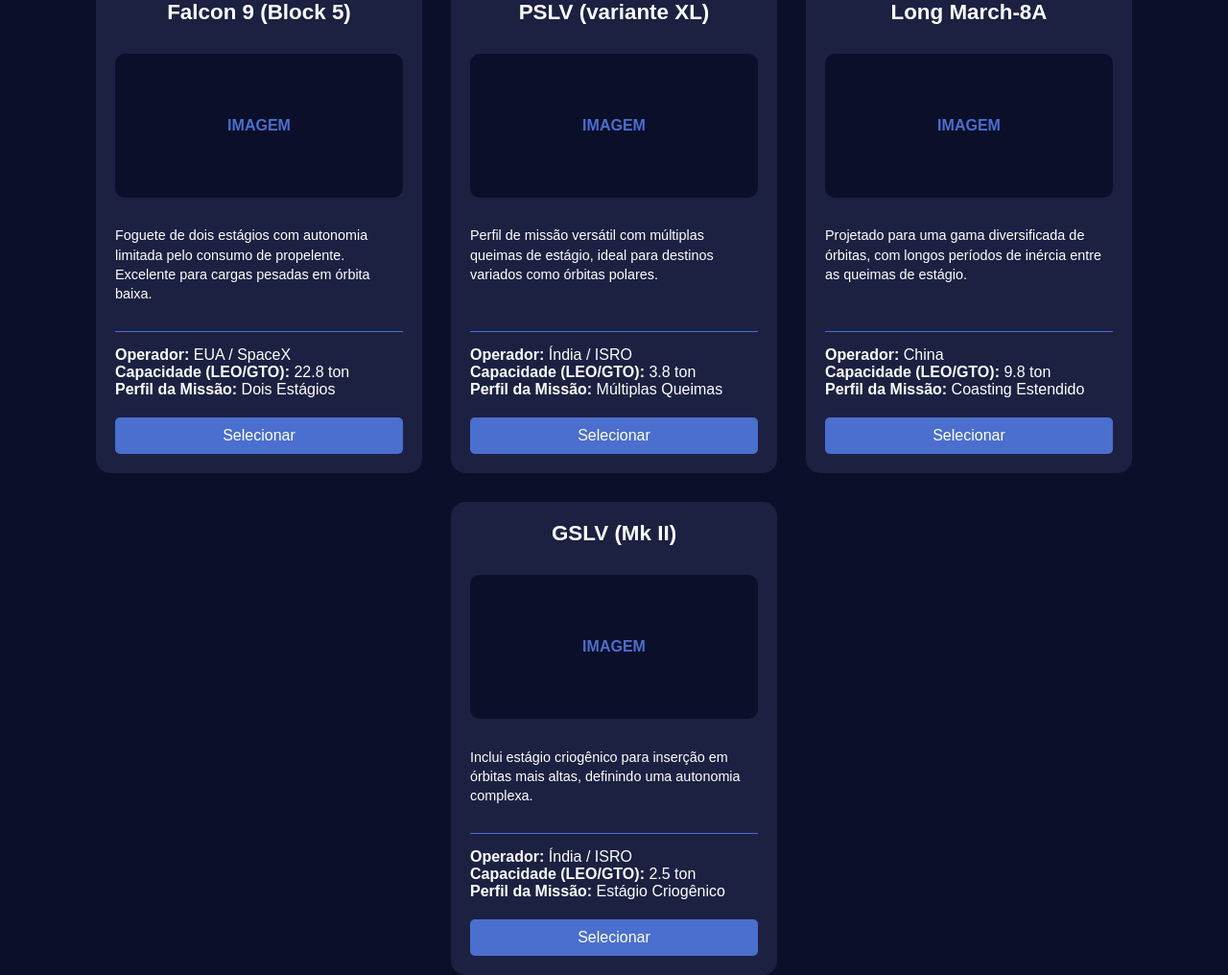
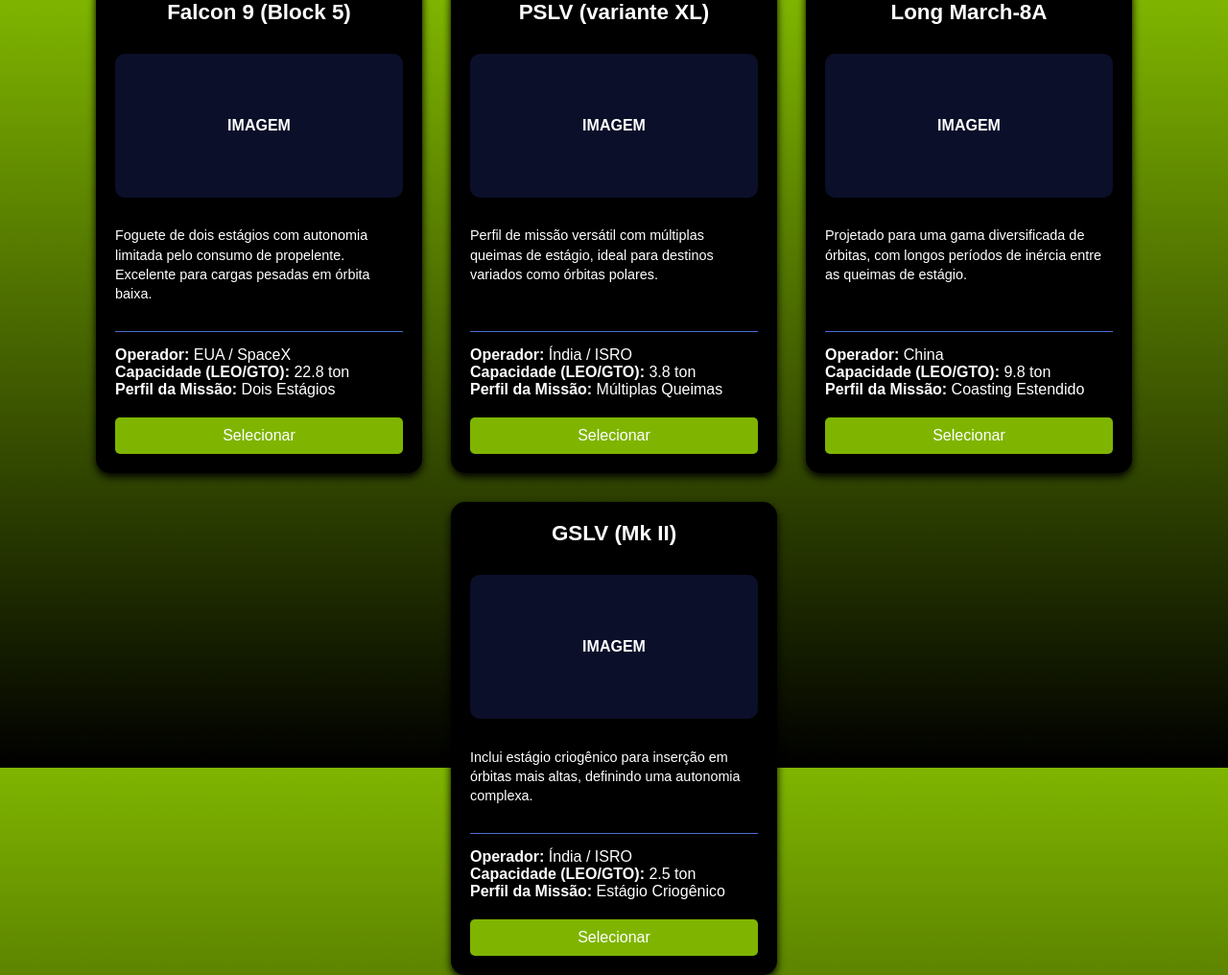
Before and after one commit to haroldocurti/Cosmo-Casa, a Flask app: page /montagem-transporte/1 in a window 1280 px wide. Shown: the whole page at 96% size. Run offline with Flask 3, Linux system fonts and the light colour scheme.

Commit message:
Modificando Cores

```diff
--- a/app.py
+++ b/app.py
@@ -143,7 +143,7 @@
         },
         'exoplaneta': {
             'nome': 'Exoplaneta',
-            'imagem': 'missao_exoplaneta.png',
+            'imagem': 'Exoplaneta.png',
             # ADIÇÃO: Descrição e stats para o card
             'descricao': 'Uma jornada para as estrelas em busca de um novo lar. Desafios desconhecidos e extremos aguardam no primeiro habitat interestelar.',
             'stats': {
--- a/static/css/style.css
+++ b/static/css/style.css
@@ -3,7 +3,7 @@
    ========================================================================== */
 
 body {
-    background-color: #0B0F29; /* Azul escuro espacial */
+    background:linear-gradient(#7FB500, #000);/* Azul escuro espacial */
     color: white;
     font-family: Arial, sans-serif;
     display: flex;
@@ -35,7 +35,7 @@
     display: inline-block;
     margin-top: 20px;
     padding: 10px 20px;
-    background-color: #4a6fce;
+    background-color: #7FB500;
     color: white;
     text-decoration: none;
     border-radius: 5px;
@@ -83,6 +83,8 @@
     color: var(--cor-texto-secundario);
     margin-top: 10px;
     margin-bottom: 15px;
+    src: url('../fontes/korataki.otf');
+    font-family: 'korataki', sans-serif;
 }
 
 .missao-stats {
@@ -103,13 +105,14 @@
 }
 
 .nave-card {
-    background-color: #1c2142;
+    background-color: #000;
     padding: 20px;
     border-radius: 15px;
     width: 300px;
     display: flex;
     flex-direction: column;
     text-align: left;
+    box-shadow: 0 4px 8px rgba(0, 0, 0, 1.5);
 }
 
 .nave-card h4 {
@@ -127,7 +130,6 @@
     justify-content: center;
     align-items: center;
     font-weight: bold;
-    color: #4a6fce;
     margin-bottom: 15px;
 }
 
--- a/templates/selecao.html
+++ b/templates/selecao.html
@@ -13,7 +13,7 @@
             {% for id, dados in missoes.items() %}
             <div class="nave-card">
                 <h4>{{ dados.nome }}</h4>
-                <div class="nave-imagem-placeholder">
+                <div>
                     <img class = nave-imagem-placeholder src="{{ url_for('static', filename='imagens/' + dados.imagem) }}" alt="Missão para {{ dados.nome }}">
                 </div>
                 <p class="missao-descricao">{{ dados.descricao }}</p>
```
Also changed, not shown: static/fontes/korataki.otf (added), static/imagens/Exoplaneta.png (added), static/imagens/Lua.png, static/imagens/Marte.png.
